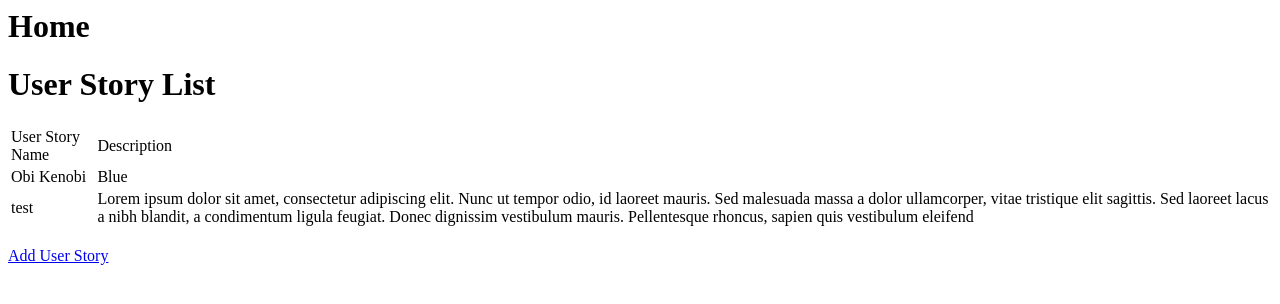
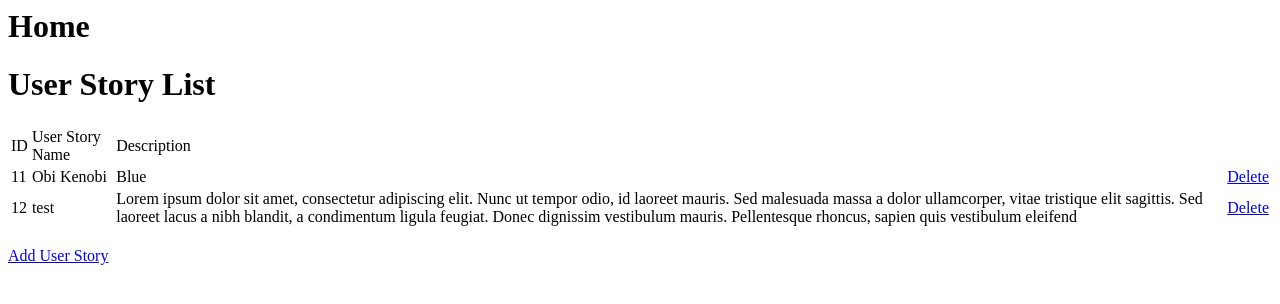
Before and after one commit to Chana023/django-project-2, a Django app: page /scrumapp/home in a window 1280 px wide. Shown: the top 304 px of the page. Run offline with Django 4.2, Linux system fonts and the light colour scheme; data comes from the database, SQL or seed files in the repository; both versions use the stored data as it was after the commit.

Commit message:
Added the ability to delete user story

```diff
--- a/scrumapp/templates/scrumapp/User_Story_list.html
+++ b/scrumapp/templates/scrumapp/User_Story_list.html
@@ -4,13 +4,16 @@
   {% if user_story_list %}
   <table>
     <tr>
+        <td>ID</td>
         <td>User Story Name</td>
         <td>Description</td>
     </tr>
     {% for User_Story in user_story_list %}
         <tr>
+            <td>{{ User_Story.id }}</td>
             <td>{{ User_Story.name }}</td>
             <td>{{ User_Story.description }}</td>
+            <td><a href="User_Story/{{User_Story.id}}/delete">Delete</a></td>
         </tr>
     {% endfor %}
   </table>
--- a/scrumapp/templates/scrumapp/home.html
+++ b/scrumapp/templates/scrumapp/home.html
@@ -3,7 +3,6 @@
 <body>
     <h1>Home</h1>
     <P>{{user.username}}</P>
-    <p>{{user_story.name}}</p>
 
     <div class="user-story-list">
         {% include "scrumapp/User_Story_list.html" %}
```
Also changed, not shown: db.sqlite3.
